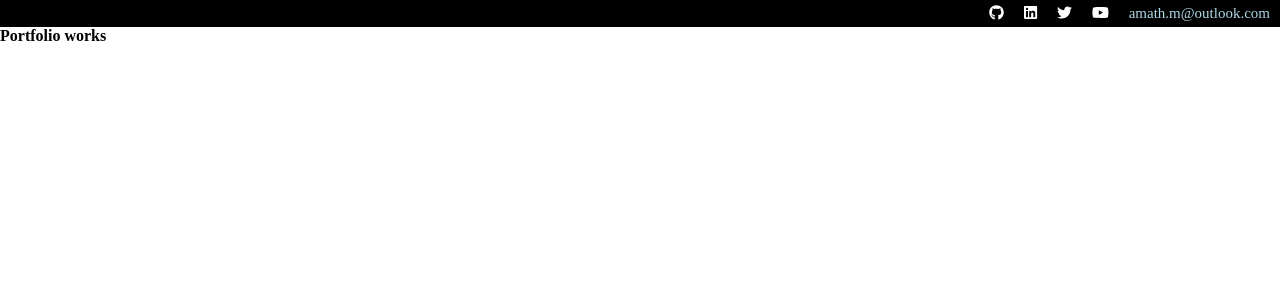
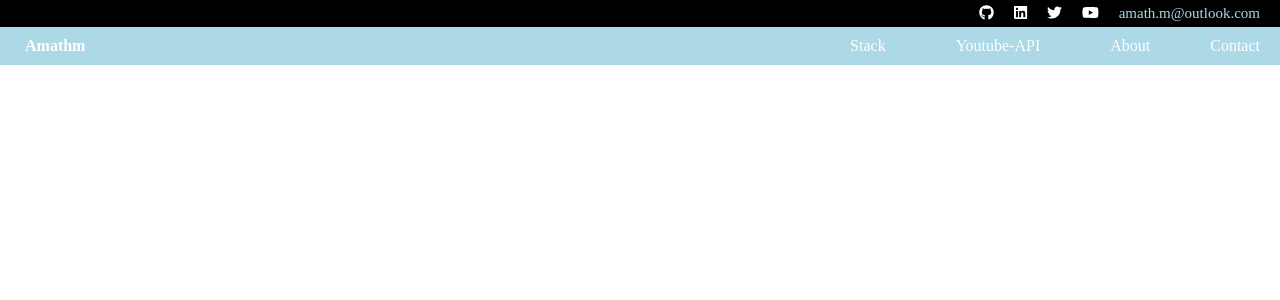
Before and after one commit to amathm/amathm-portfolio, an Angular app: page / in a window 1280 px wide. Shown: the top 300 px of the page. Built offline with nearby package versions, Linux system fonts and the light colour scheme.

Commit message:
main navigation implemented

```diff
--- a/src/app/app.component.html
+++ b/src/app/app.component.html
@@ -1,4 +1,4 @@
 <app-social-nav></app-social-nav>
-<h1>Portfolio works</h1>
+<app-main-nav></app-main-nav>
 
 <router-outlet></router-outlet>
--- a/src/app/app.module.ts
+++ b/src/app/app.module.ts
@@ -13,6 +13,7 @@ import { ExperienceComponent } from './experience/experience.component';
 import { FontAwesomeModule, FaIconLibrary } from '@fortawesome/angular-fontawesome';
 
 import { faGithub, faLinkedin, faTwitter, faYoutube } from '@fortawesome/free-brands-svg-icons';
+import { MainNavComponent } from './main-nav/main-nav.component';
 
 @NgModule({
   declarations: [
@@ -22,7 +23,8 @@ import { faGithub, faLinkedin, faTwitter, faYoutube } from '@fortawesome/free-br
     FooterComponent,
     ContactFormComponent,
     YoutubeApiSectionComponent,
-    ExperienceComponent
+    ExperienceComponent,
+    MainNavComponent
   ],
   imports: [
     BrowserModule,
--- /dev/null
+++ b/src/app/main-nav/main-nav.component.html
@@ -0,0 +1,21 @@
+<header id="main-navigation" class="main-nav">
+    <div class="nav-items">
+        <div class="nav-items__logo-section">
+            <h2 class="nav-items__logo">
+                <a class="nav-items__logo-link" href="#">Amathm</a>
+            </h2>
+        </div>
+        <div class="nav-items__main-menu-section">
+            <ul class="nav-items__main-menu">
+                <li class="nav-items__menu-items">
+                    <a class="nav-items__menu-links" href="#">Stack</a></li>
+                <li class="nav-items__menu-items">
+                    <a class="nav-items__menu-links" href="#">Youtube-API</a></li>
+                <li class="nav-items__menu-items">
+                    <a class="nav-items__menu-links" href="#">About</a></li>
+                <li class="nav-items__menu-items">
+                    <a class="nav-items__menu-links nav-items--last-link" href="#">Contact</a></li>
+            </ul>
+        </div>
+    </div>
+</header>
--- /dev/null
+++ b/src/app/main-nav/main-nav.component.scss
@@ -0,0 +1,48 @@
+$nav-item-padding: 10px 25px;
+$nav-bg-lightblue: lightblue;
+$nav-primary-white: #fff;
+.main-nav {
+    .nav-items {
+        display: flex;
+        justify-content: space-between;
+        // padding: 10px;
+        background: $nav-bg-lightblue;
+        .nav-items__logo-section {
+            .nav-items__logo {
+                padding: $nav-item-padding;
+                .nav-items__logo-link {
+                    text-decoration: none;
+                    color: $nav-primary-white;
+                }
+            }
+        }
+        .nav-items__main-menu-section {
+            .nav-items__main-menu {
+                display: flex;
+                list-style-type: none;
+                justify-content: space-between;
+                .nav-items__menu-items {
+                    // background: grey;
+                    padding: 10px 25px;
+                    .nav-items__menu-links {
+                        text-decoration: none;
+                        padding: 10px;
+                        color: $nav-primary-white;
+                        &:hover {
+                            color: none;
+                        }
+                        &.nav-items--last-link {
+                            padding: 0;
+                        }
+                    }
+                }
+                .nav-items__menu-items {
+                    &:last-of-type {
+                        padding-right:0;
+                        margin-right:20px;
+                    }
+                }
+            }
+        }
+    }
+}
--- /dev/null
+++ b/src/app/main-nav/main-nav.component.ts
@@ -0,0 +1,15 @@
+import { Component, OnInit } from '@angular/core';
+
+@Component({
+  selector: 'app-main-nav',
+  templateUrl: './main-nav.component.html',
+  styleUrls: ['./main-nav.component.scss']
+})
+export class MainNavComponent implements OnInit {
+
+  constructor() { }
+
+  ngOnInit() {
+  }
+
+}
--- a/src/app/social-nav/social-nav.component.scss
+++ b/src/app/social-nav/social-nav.component.scss
@@ -22,6 +22,7 @@
             &:last-of-type {
                 .social-nav__links {
                     color: lightblue;
+                    margin-right: 10px;
                     &:hover {
                         color: #fff;
                     }
```
Also changed, not shown: 1 other file (tests, documents, lock files or other folders).
